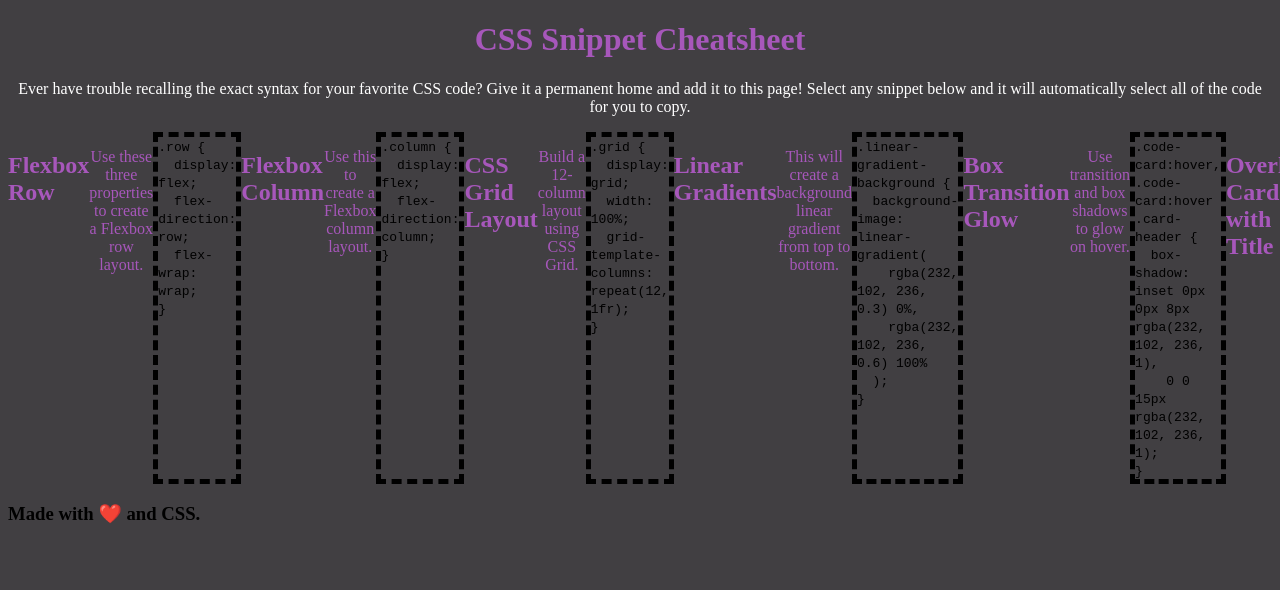
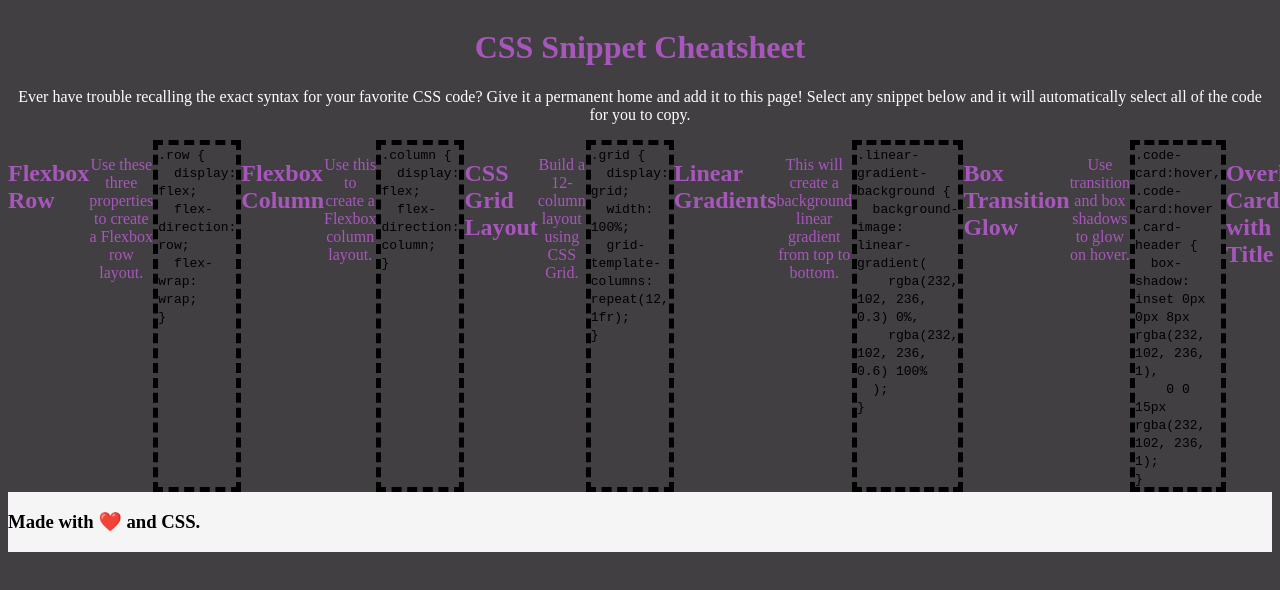
Before and after one commit to MeanBean87/css-cheatsheet-miniproject, a plain HTML site: page index.html in a window 1280 px wide. Shown: the top 590 px of the page. Drawn offline with Linux system fonts and the light colour scheme.

Commit message:
update body and footer css

```diff
--- a/assets/styles.css
+++ b/assets/styles.css
@@ -58,6 +58,17 @@ section {
 header h1, p {
    text-align: center;
    color:rgb(167, 87, 187);
+   display: flex;
+   flex-direction: column;
+   flex-wrap: wrap;
+}
+
+footer {
+  position: sticky;
+  bottom: 0;
+  width: 100%;
+  height: 60px;
+  background-color: #f5f5f5;
 }
 
 p {
@@ -72,6 +83,9 @@ section {
 
 body {
     background-color:rgb(65, 63, 66);
+    min-height: 100vh;
+    display: flex;
+    flex-direction: column;
 }
 
 .card-header,
```
